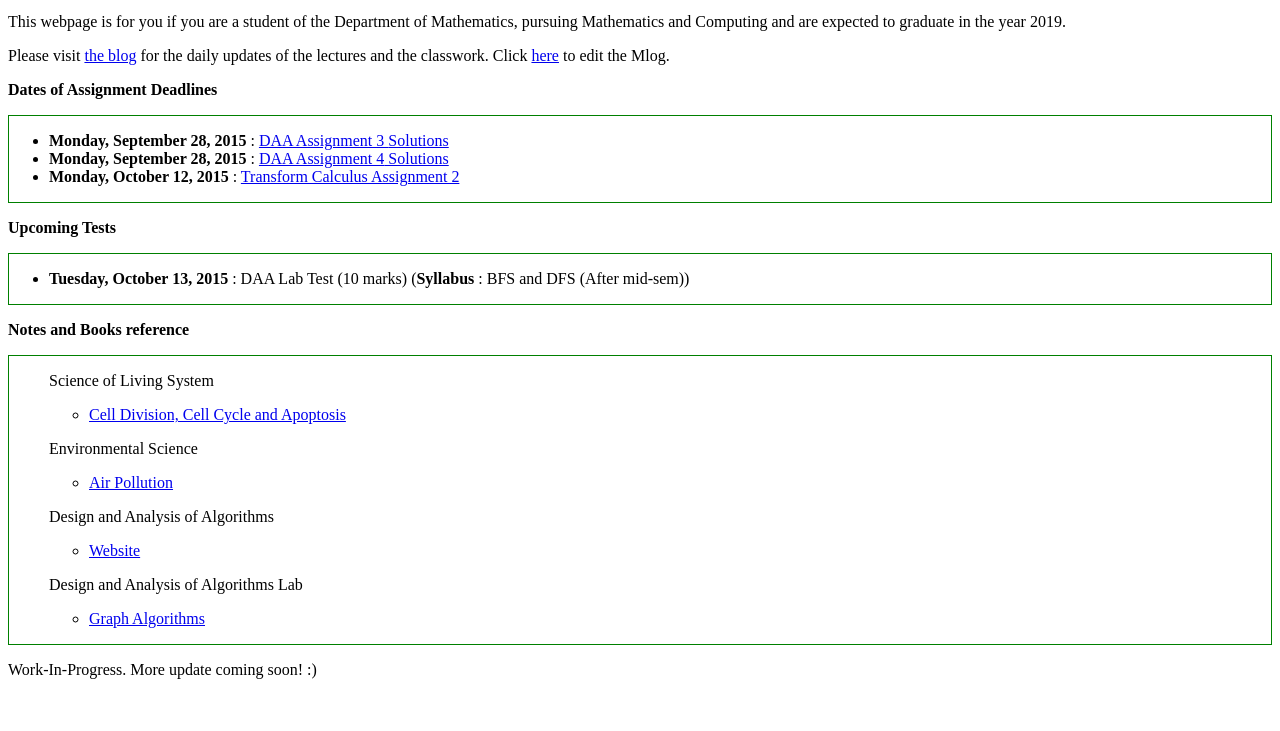
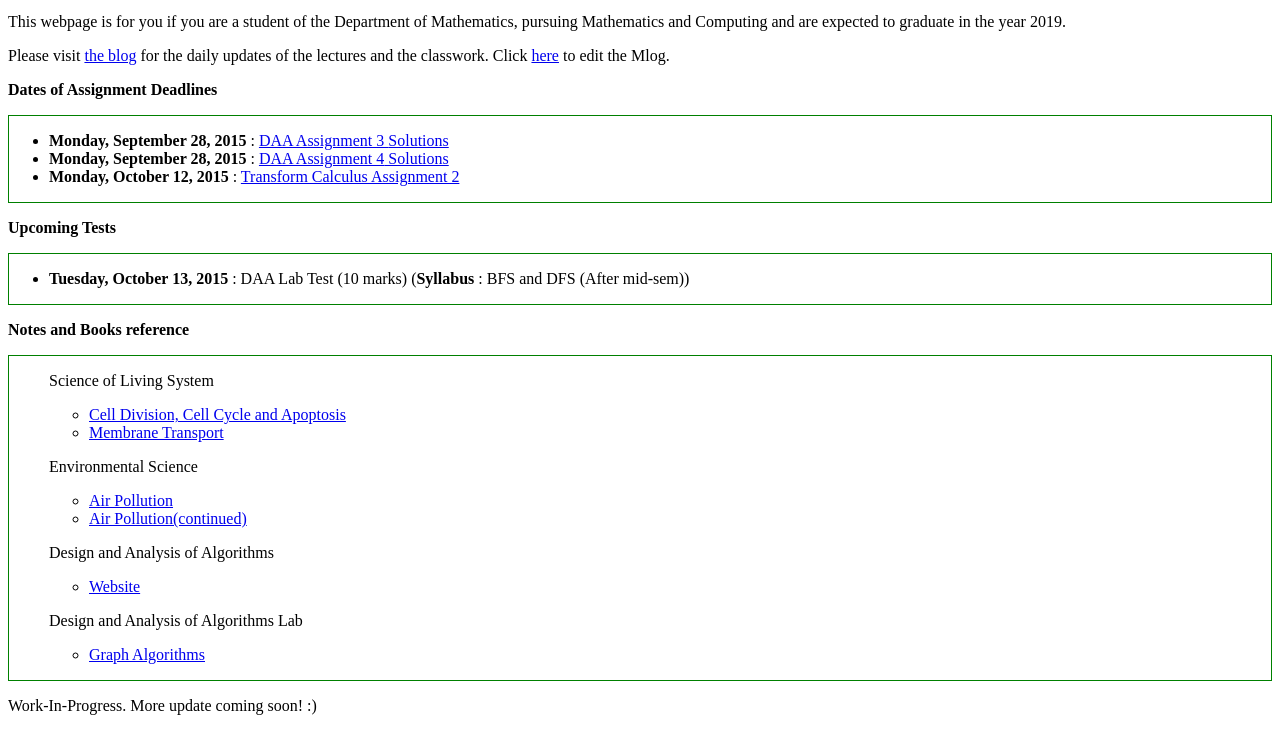
Before and after one commit to kgpmnc/kgpmnc.github.io, a plain HTML site: page index.html in a window 1280 px wide. Shown: the part 93-824 px from the top of the page. Before the commit the page ends 800 px from the top, so only its background shows below. Drawn offline with Linux system fonts and the light colour scheme.

Commit message:
added BS-EV slides

```diff
--- a/index.html
+++ b/index.html
@@ -37,11 +37,18 @@
       <ul>
        	 <p>Science of Living System</p>
          <ul>
-            <li> <a href="https://github.com/kgpmnc/kgpmnc.github.io/blob/master/Slides/BS/sem3-cell-division-cell-cycle-and-apoptosis.ppt?raw=true">Cell Division, Cell Cycle and Apoptosis</a> </li>
+            <li> <a href="https://github.com/kgpmnc/kgpmnc.github.io/blob/master/Slides/BS/cell-division-cell-cycle-and-apoptosis.ppt?raw=true">Cell Division, Cell Cycle and Apoptosis</a> </li>
         </ul>
+        <ul>
+            <li> <a href="https://github.com/kgpmnc/kgpmnc.github.io/blob/master/Slides/BS/membrane-transport.ppt?raw=true">Membrane Transport</a> </li>
+        </ul>
+
   <p>Environmental Science</p>
   <ul>
     <li> <a href="https://github.com/kgpmnc/kgpmnc.github.io/blob/master/Slides/EVS/Air_polution.pptx?raw=true">Air Pollution</a> </li>
+  </ul>
+  <ul>
+    <li> <a href="https://github.com/kgpmnc/kgpmnc.github.io/blob/master/Slides/EVS/Air_polution-2.pptx?raw=true">Air Pollution(continued)</a> </li>
   </ul>
 
 	<p>Design and Analysis of Algorithms</p>
```
Also changed, not shown: 4 other files.
